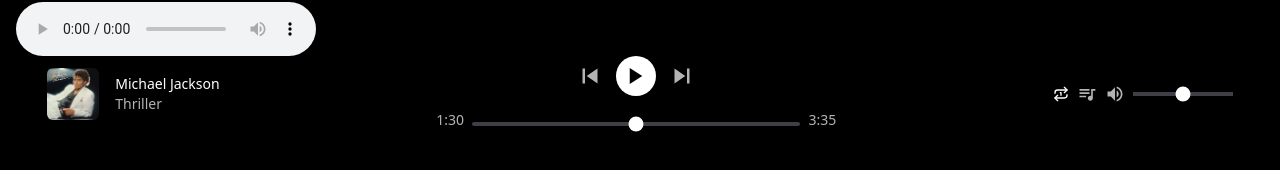
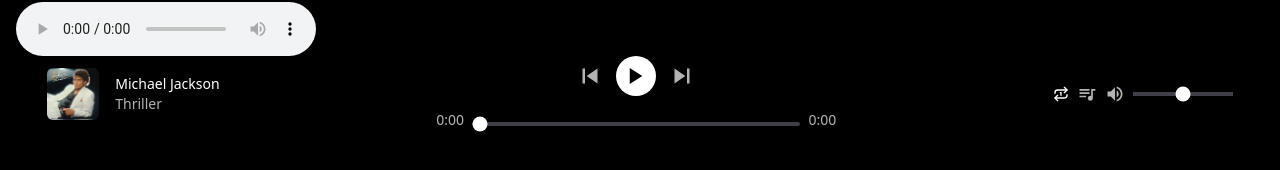
Before and after one commit to alyadyh/spotify-clone, a Next.js app: page / in a window 1280 px wide. Shown: the part 656-826 px from the top of the page. Built offline with nearby package versions, Linux system fonts and the light colour scheme.

Commit message:
fix: set song length slider

```diff
--- a/src/components/MusicPlayer.tsx
+++ b/src/components/MusicPlayer.tsx
@@ -11,14 +11,14 @@ import {
 } from "react-icons/io";
 import { LuRepeat1 } from "react-icons/lu";
 import { MdOutlineQueueMusic } from "react-icons/md";
-import { useRef, useState } from "react";
+import { useEffect, useRef, useState } from "react";
 
 export default function MusicPlayer() {
   const audioRef = useRef<HTMLAudioElement | null>(null);
   const [isPlaying, setIsPlaying] = useState(false);
   const [volume, setVolume] = useState(50);
   const [currentTime, setCurrentTime] = useState(0);
-  const [duration, setDuration] = useState();
+  const [duration, setDuration] = useState(0);
 
   const togglePlayPause = () => {
     if (!audioRef.current) return;
@@ -28,6 +28,32 @@ export default function MusicPlayer() {
       audioRef.current.play();
     }
     setIsPlaying(!isPlaying);
+  };
+
+  useEffect(() => {
+    const audio = audioRef.current;
+    if (!audio) return;
+
+    const handleTimeUpdate = () => {
+      setCurrentTime(audio.currentTime); //updating the song every second
+      setDuration(audio.duration | 0);
+    };
+    audio.addEventListener("timeupdate", handleTimeUpdate);
+    audio.addEventListener("loadmetadata", handleTimeUpdate);
+  }, []);
+
+  const formatTime = (time: number) => {
+    const minutes = Math.floor(time / 60);
+    const seconds = Math.floor(time % 60);
+    return `${minutes}:${seconds < 10 ? "0" : ""}${seconds}`;
+  };
+
+  const handleSeek = (event: React.ChangeEvent<HTMLInputElement>) => {
+    const newTime = parseFloat(event.target.value);
+    if (audioRef.current) {
+      audioRef.current.currentTime = newTime;
+      setCurrentTime(newTime);
+    }
   };
 
   return (
@@ -67,18 +93,20 @@ export default function MusicPlayer() {
 
           <div className="w-full flex justify-center items-center gap-2">
             <span className="text-secondary-text font-normal text-sm">
-              1:30
+              {formatTime(currentTime)}
             </span>
             <div className="w-full">
               <input
+                onChange={handleSeek}
                 type="range"
                 min={0}
-                max={100}
+                max={duration}
+                value={currentTime}
                 className="w-full outline-none h-1 bg-zinc-700 rounded-md appearance-none accent-white"
               />
             </div>
             <span className="text-secondary-text font-normal text-sm">
-              3:35
+              {formatTime(duration)}
             </span>
           </div>
         </div>
```
